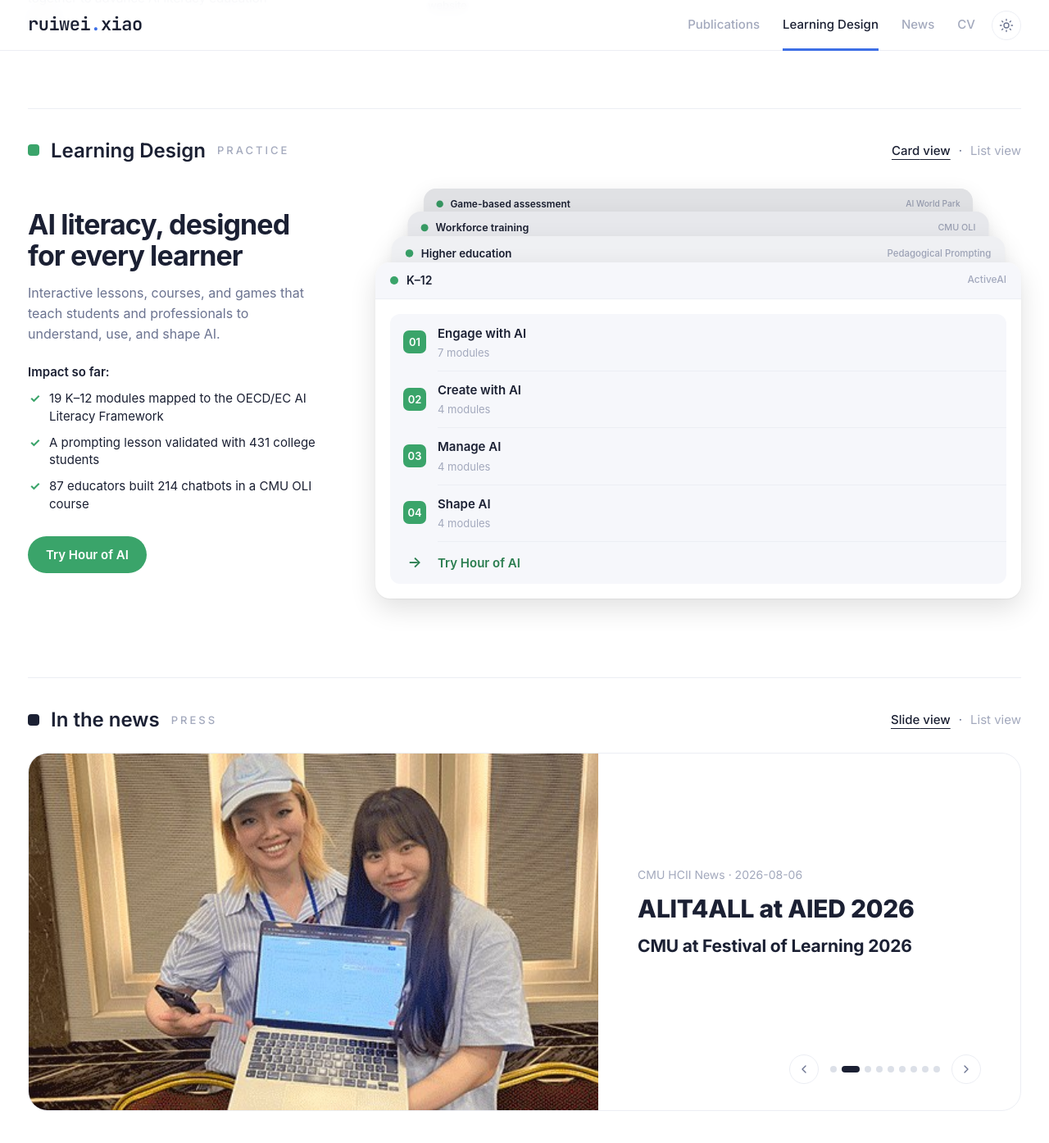
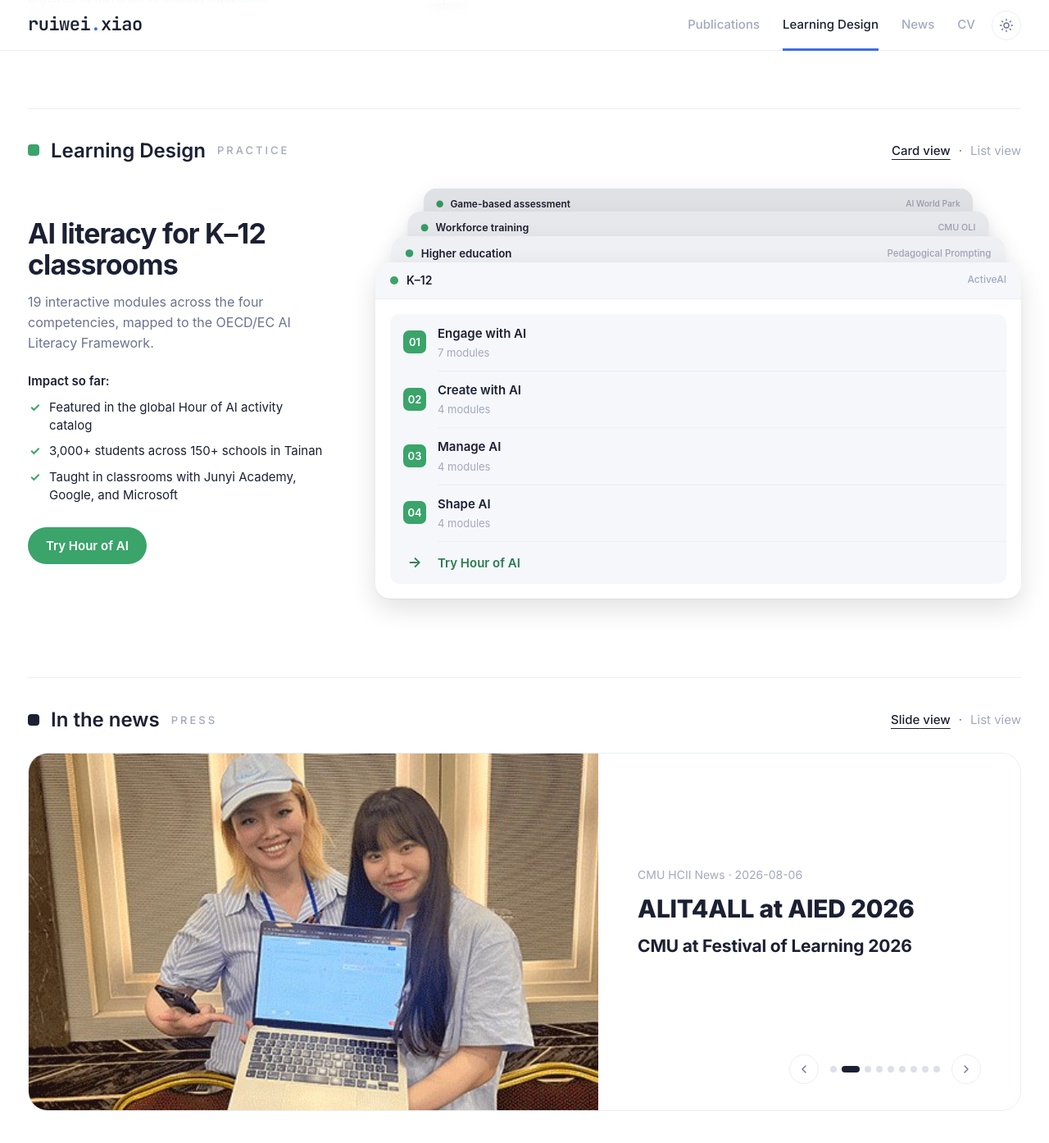
Before and after one commit to ruiwei-xiao/ruiwei-xiao.github.io, a Jekyll site: the page built from index.html, in a window 1280 px wide and 1400 px high, scrolled down 2514 px. Shown: the top 1394 px of the window at 82% size. Built offline with Jekyll 4.4.1, drawn with Linux system fonts in a browser that asks for light colours.

Commit message:
Swap Learning Design intro with the front card
Co-Authored-By: Claude Opus 5.5 <noreply@anthropic.com>

```diff
--- a/_data/practice.yml
+++ b/_data/practice.yml
@@ -114,22 +114,20 @@ audiences:
             text: "Recognize AI's capabilities and limits, apply prompt engineering, evaluate AI outputs, then build a chatbot for your own practice"
             meta: "87 educators · 214 chatbots"
 
-# 首页 Learning Design 的 Card view：左边介绍 + 右边一叠可点击切换的卡片（点后面的卡片标题把它翻到最前）。
-# cards：label 是卡片左上角标签，tag 是右上角小字；steps 是编号条目，kind 是条目下的小字；
-# 最后一行虚线框是链接（next / next_link）。
+# 首页 Learning Design 的 Card view：左边介绍 + 右边一叠可点击切换的卡片（点后面的卡片标题把它翻到最前，左边介绍跟着换）。
+# cards：label 是卡片左上角标签，tag 是右上角小字；title / text / gains_title / gains 是左边介绍；
+# steps 是编号条目，kind 是条目下的小字；最后一行是链接（next / next_link），也用作左边的按钮。
 deck:
-  title: "AI literacy, designed for every learner"
-  text: "Interactive lessons, courses, and games that teach students and professionals to understand, use, and shape AI."
-  gains_title: "Impact so far:"
-  gains:
-    - "19 K–12 modules mapped to the OECD/EC AI Literacy Framework"
-    - "A prompting lesson validated with 431 college students"
-    - "87 educators built 214 chatbots in a CMU OLI course"
-  cta: Try Hour of AI
-  cta_link: https://app.active-ai.io/hour_of_ai
   cards:
     - label: K–12
       tag: ActiveAI
+      title: "AI literacy for K–12 classrooms"
+      text: "19 interactive modules across the four competencies, mapped to the OECD/EC AI Literacy Framework."
+      gains_title: "Impact so far:"
+      gains:
+        - "Featured in the global Hour of AI activity catalog"
+        - "3,000+ students across 150+ schools in Tainan"
+        - "Taught in classrooms with Junyi Academy, Google, and Microsoft"
       steps:
         - title: Engage with AI
           kind: 7 modules
@@ -143,6 +141,13 @@ deck:
       next_link: https://app.active-ai.io/hour_of_ai
     - label: Higher education
       tag: Pedagogical Prompting
+      title: "Teaching college students to prompt AI as a tutor"
+      text: "One lesson in four versions, from a two-sentence reminder to a hands-on writing exercise, so instructors can pick what fits their course."
+      gains_title: "Impact so far:"
+      gains:
+        - "Validated with 431 college students"
+        - "Up to +51 pts with the select-then-write version"
+        - "The lightest version takes under a minute"
       steps:
         - title: Brief reminder
           kind: "< 1 min"
@@ -156,6 +161,13 @@ deck:
       next_link: https://llm-prompt-builder.vercel.app/
     - label: Workforce training
       tag: CMU OLI
+      title: "Helping educators bring AI into their teaching"
+      text: "Self-paced training on CMU's Open Learning Initiative: recognize AI's capabilities and limits, apply prompt engineering, evaluate AI outputs, then build a chatbot."
+      gains_title: "Impact so far:"
+      gains:
+        - "87 educators trained"
+        - "214 chatbots built for their own practice"
+        - "Free and self-paced on CMU OLI"
       steps:
         - title: AI capabilities and limits
           kind: Course unit
@@ -169,6 +181,13 @@ deck:
       next_link: https://oli.cmu.edu/courses/ai-for-learning/
     - label: Game-based assessment
       tag: AI World Park
+      title: "Measuring AI literacy through play"
+      text: "Students show what they know about AI by playing through a theme-park adventure instead of filling out a survey."
+      gains_title: "Highlights:"
+      gains:
+        - "Playable in the browser, no install"
+        - "Available in Chinese and English"
+        - "Part of the ActiveAI K–12 program"
       steps:
         - title: AI World Park
           kind: Theme-park adventure game
--- a/assets/css/style.css
+++ b/assets/css/style.css
@@ -306,6 +306,8 @@ a.row:hover .row-title { text-decoration: underline; text-underline-offset: 3px;
 .thrust-link { display: inline-block; margin-top: 14px; font-size: 14px; font-weight: 600; color: var(--green-tx); }
 /* Learning Design：Card view，左边介绍 + 右边一叠苹果风格卡片（data-pos 0 在最前，其余往上错开、逐张缩小） */
 .deck-wrap { display: grid; grid-template-columns: minmax(0, 360px) minmax(0, 1fr); gap: 64px; align-items: center; margin-top: 8px; font-family: -apple-system, BlinkMacSystemFont, "SF Pro Text", Inter, system-ui, sans-serif; }
+.deck-intro { animation: deck-fade .35s ease; }
+@keyframes deck-fade { from { opacity: 0; transform: translateY(6px); } }
 .deck-intro h4 { margin: 0 0 14px; font-size: 34px; line-height: 1.12; font-weight: 700; letter-spacing: -.9px; }
 .deck-intro p { margin: 0; font-size: 16px; line-height: 1.55; color: var(--muted); }
 .deck-intro .deck-gains-h { margin: 22px 0 10px; font-size: 15px; font-weight: 600; color: var(--ink); }
@@ -503,6 +505,7 @@ footer { text-align: center; color: var(--faint); font-size: 13px; padding: 72px
 
 @media (prefers-reduced-motion: reduce) {
   .pub:hover { transform: none; } .slides { transition: none; }
+  .deck-card { transition: none; } .deck-intro { animation: none; }
   /* 不播放 logo 滚动：只显示一组，居中换行 */
   .seen-logos { -webkit-mask-image: none; mask-image: none; }
   .seen-track { animation: none; width: auto; }
--- a/assets/js/site.js
+++ b/assets/js/site.js
@@ -154,9 +154,10 @@ document.querySelectorAll('.pub-tabs').forEach(group => {
   }));
 });
 
-// 首页 Learning Design 的 Card view：点后面卡片的标题，把它翻到最前，其余卡片依次后移
+// 首页 Learning Design 的 Card view：点后面卡片的标题，把它翻到最前，其余卡片依次后移；左边介绍换成这张卡的
 (function () {
   const cards = [...document.querySelectorAll('.deck-card')];
+  const intros = [...document.querySelectorAll('.deck-intro')];
   cards.forEach(card => card.querySelector('.deck-head').addEventListener('click', () => {
     const from = +card.dataset.pos;
     if (!from) return;
@@ -164,5 +165,6 @@ document.querySelectorAll('.pub-tabs').forEach(group => {
       const p = +c.dataset.pos;
       c.dataset.pos = p === from ? 0 : p < from ? p + 1 : p;
     });
+    intros.forEach(i => { i.hidden = i.dataset.card !== card.dataset.card; });
   }));
 })();
--- a/index.html
+++ b/index.html
@@ -123,19 +123,23 @@ title: Ruiwei Xiao
     </span>
   </div>
 
-  <!-- Card view（默认）：左边介绍，右边一叠卡片；点后面卡片的标题把它翻到最前 -->
+  <!-- Card view（默认）：左边介绍，右边一叠卡片；点后面卡片的标题把它翻到最前，左边换成这张卡的介绍 -->
   {% assign d = practice.deck %}
   <div class="deck-wrap" id="ld-bento" role="tabpanel">
-    <div class="deck-intro">
-      <h4>{{ d.title }}</h4>
-      <p>{{ d.text }}</p>
-      <p class="deck-gains-h">{{ d.gains_title }}</p>
-      <ul class="deck-gains">{% for g in d.gains %}<li>{{ g }}</li>{% endfor %}</ul>
-      <a class="deck-cta" href="{{ d.cta_link }}" target="_blank">{{ d.cta }}</a>
+    <div class="deck-intros">
+      {% for c in d.cards %}
+      <div class="deck-intro" data-card="{{ forloop.index0 }}"{% unless forloop.first %} hidden{% endunless %}>
+        <h4>{{ c.title }}</h4>
+        <p>{{ c.text }}</p>
+        <p class="deck-gains-h">{{ c.gains_title }}</p>
+        <ul class="deck-gains">{% for g in c.gains %}<li>{{ g }}</li>{% endfor %}</ul>
+        <a class="deck-cta" href="{{ c.next_link }}" target="_blank">{{ c.next }}</a>
+      </div>
+      {% endfor %}
     </div>
     <div class="deck">
       {% for c in d.cards %}
-      <article class="deck-card" data-pos="{{ forloop.index0 }}">
+      <article class="deck-card" data-pos="{{ forloop.index0 }}" data-card="{{ forloop.index0 }}">
         <button class="deck-head" type="button" aria-label="Show {{ c.label }}"><span class="deck-dot"></span>{{ c.label }}<span class="deck-tag">{{ c.tag }}</span></button>
         <ol class="deck-steps">
           {% for st in c.steps %}<li><span class="deck-num">{{ forloop.index | prepend: '0' | slice: -2, 2 }}</span><span><b>{{ st.title }}</b><small>{{ st.kind }}</small></span></li>{% endfor %}
```
